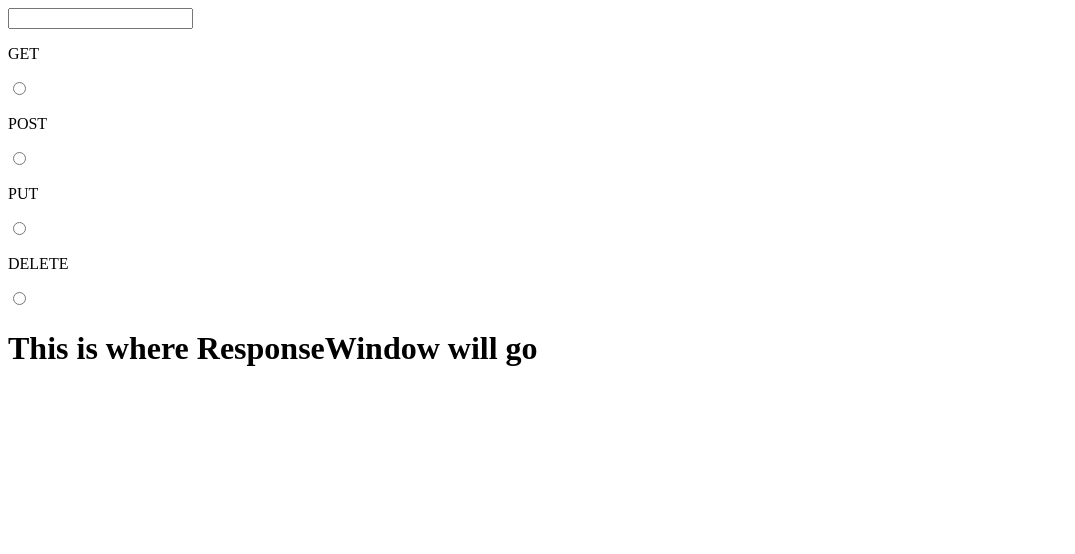
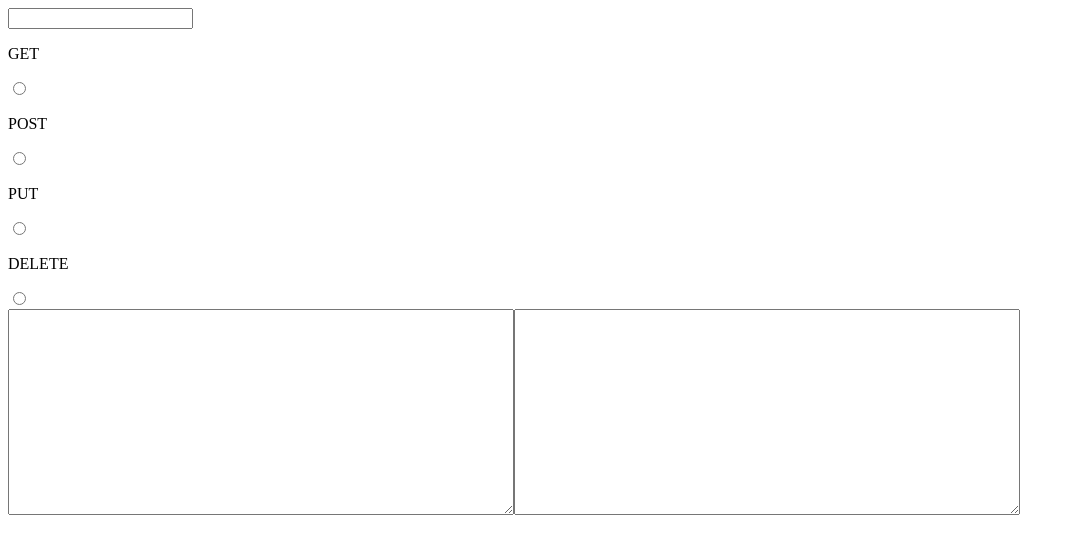
Before and after one commit to JoLeaper/postman-clone, a React app: page / in a window 1280 px wide. Shown: the top 554 px of the page, without its empty margins (0-1075 px from the left). Built offline with nearby package versions, Linux system fonts and the light colour scheme.

Commit message:
created input box for requestBody and response

```diff
--- a/src/components/RequestContent/RequestContent.jsx
+++ b/src/components/RequestContent/RequestContent.jsx
@@ -20,5 +20,7 @@ export const RequestContent = ({ requestBody, requestMethod, handleChange }) =>
       <input type="radio" name="requestMethod" value="DELETE"/>
     </label>
   </form>
+
+  <textarea type="text" style={{ width: 500, height: 200 }} name="requestBody" value={requestBody} onChange={handleChange}/>
   </>
 );
--- a/src/components/ResponseWindow/ResponseWindow.jsx
+++ b/src/components/ResponseWindow/ResponseWindow.jsx
@@ -1,5 +1,5 @@
 import React from 'react';
 
-export const ResponseWindow = () => (
-  <h1>This is where ResponseWindow will go</h1>
+export const ResponseWindow = ({ response }) => (
+  <textarea readOnly style={{ width: 500, height: 200 }} name="responseWindow" value={response} />
 );
--- a/src/containers/MainContainer.jsx
+++ b/src/containers/MainContainer.jsx
@@ -7,8 +7,8 @@ export default class MainContainer extends Component {
   state = {
     apiLink: '',
     requestMethod: 'GET',
-    requestBody: {},
-    response: {}
+    requestBody: '',
+    response: ''
   }
 
   handleChange = (e) => {
@@ -31,7 +31,6 @@ export default class MainContainer extends Component {
         requestMethod={requestMethod}
         />
         <ResponseWindow
-        handleChange={this.handleChange}
         response={response}
         />
       </div>
```
